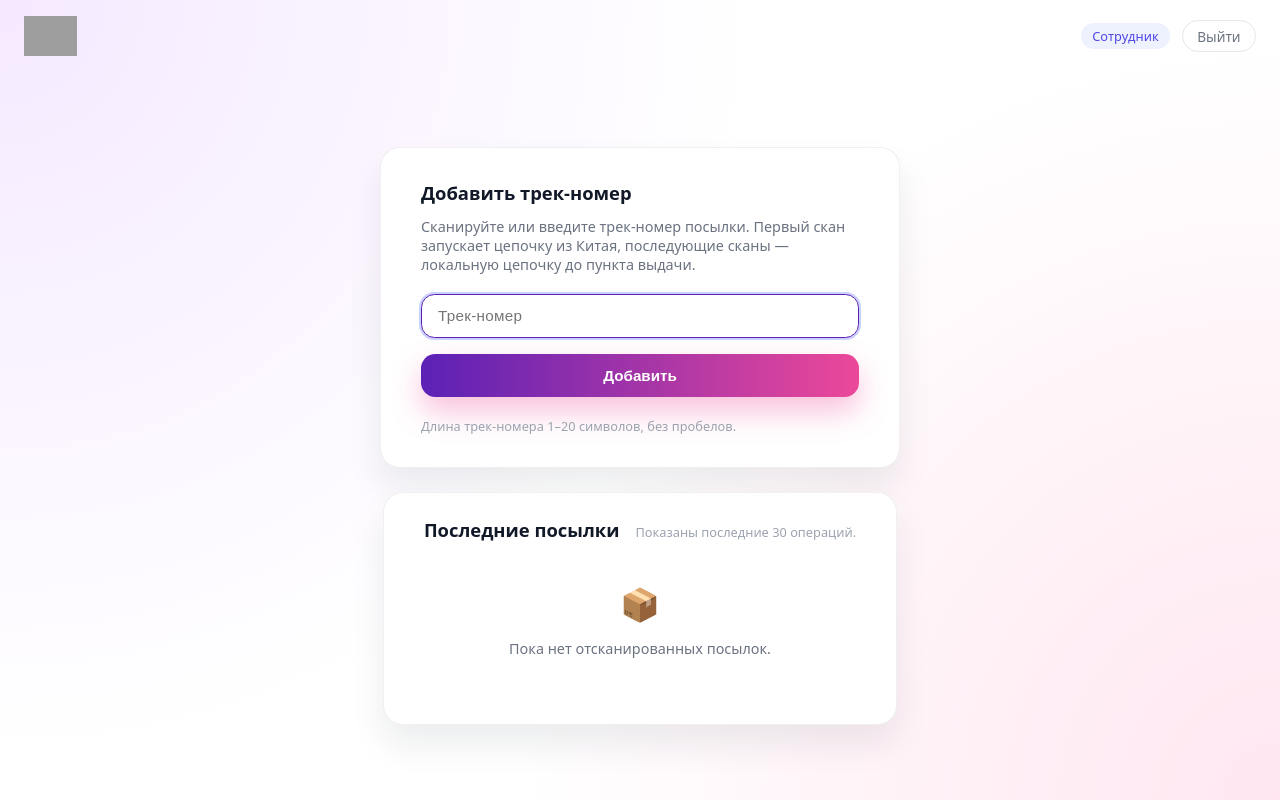
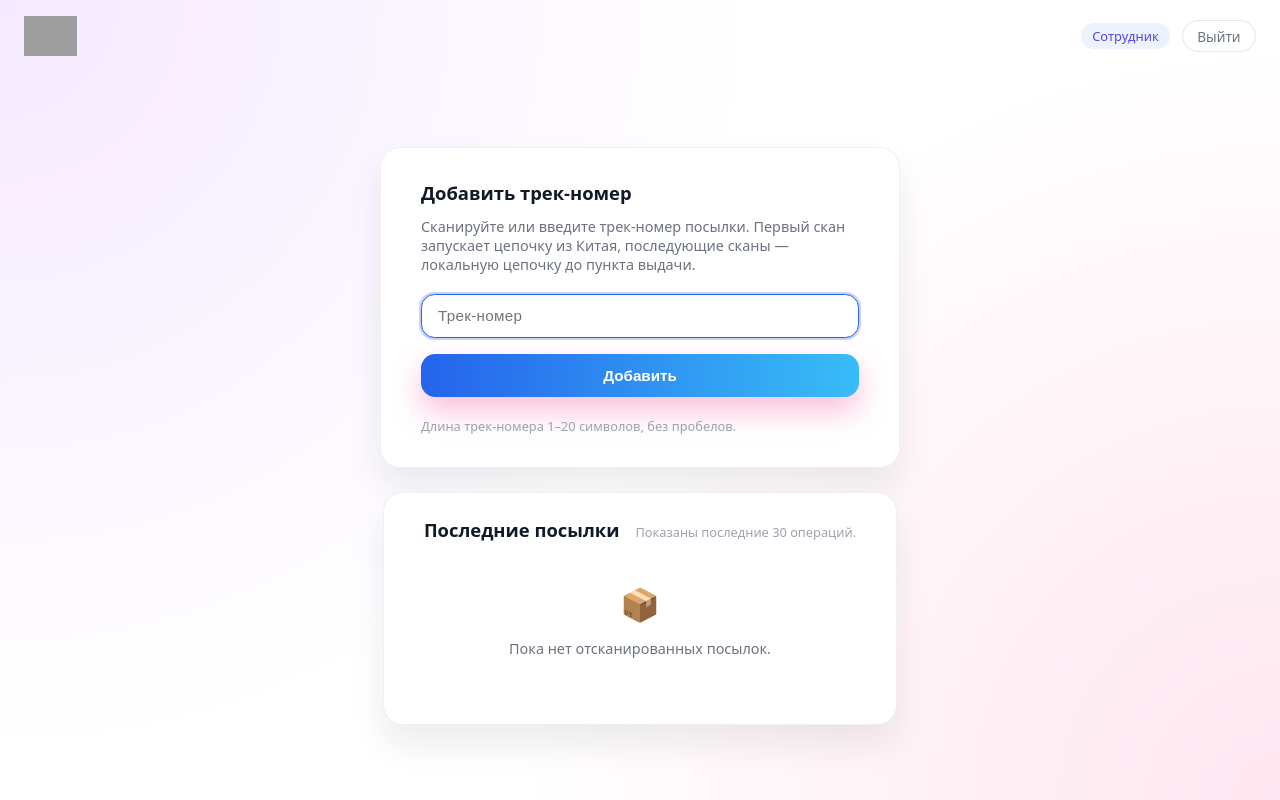
Before and after one commit to isko18/289, a Django app: template templates/staff_parcels.html in a window 1280 px wide. Run offline with Django 5.2, Linux system fonts and the light colour scheme; the template is opened without the code that fills it, so the values that code supplies are empty; grey boxes are pictures that could not be loaded.

Commit message:
firts commit

```diff
--- a/static/css/cabinet-base.css
+++ b/static/css/cabinet-base.css
@@ -835,12 +835,18 @@ body.theme-light {
     var(--background-gradient-via)
   );
   color: var(--foreground);
+  background-repeat: no-repeat, no-repeat, no-repeat, no-repeat;
+  background-position: center top, center, center, center;
+  background-size: cover, cover, cover, cover;
 }
 
 /* Тёмная тема */
 body.theme-dark {
   background: var(--bg-dark, #05070b);
   color: #f9fafb;
+  background-repeat: no-repeat, no-repeat, no-repeat, no-repeat;
+  background-position: center top, center, center, center;
+  background-size: cover, cover, cover, cover;
 }
 
 /* тёмные карточки / элементы */
--- a/static/css/staff-parcels.css
+++ b/static/css/staff-parcels.css
@@ -6,8 +6,8 @@
   --background-gradient-to: #ffe6f0;
   --foreground: #111111;
 
-  --primary: #5b21b6;
-  --primary-light: #ec4899;
+  --primary: #2563eb;
+  --primary-light: #38bdf8;
 
   --card-bg: #ffffff;
   --card-border: rgba(0, 0, 0, 0.06);
```
